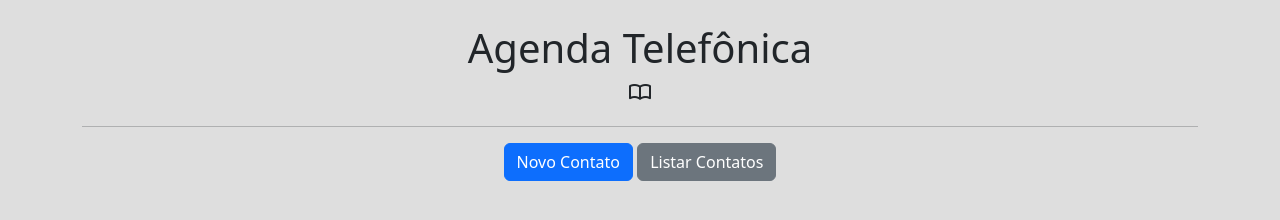
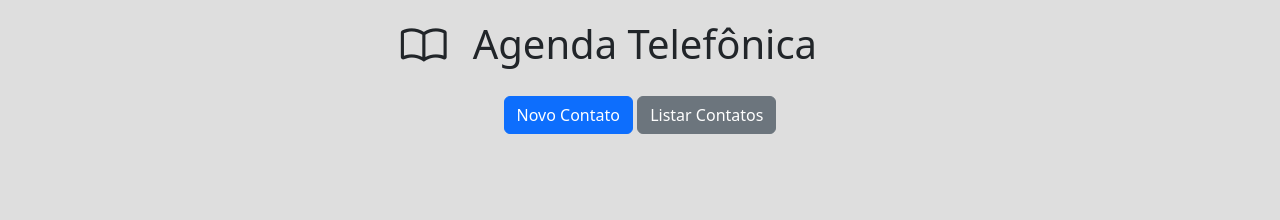
Before and after one commit to carloeira/listaTelefonica, a plain HTML site: page index.html in a window 1280 px wide. Drawn offline with nearby package versions, Linux system fonts and the light colour scheme.

Commit message:
Ajuste do header

```diff
--- a/index.html
+++ b/index.html
@@ -9,17 +9,24 @@
     <!-- CSS only -->
     <link href="https://cdn.jsdelivr.net/npm/bootstrap@5.2.1/dist/css/bootstrap.min.css" rel="stylesheet" integrity="sha384-iYQeCzEYFbKjA/T2uDLTpkwGzCiq6soy8tYaI1GyVh/UjpbCx/TYkiZhlZB6+fzT" crossorigin="anonymous">
 </head>
+<header style="padding: 20px">
+    <div class="container-fluid">
+        <div class="row">
+            <div class="col-4" style="text-align:end">
+                <span class="material-symbols-outlined md-48" style="font-size: 50px">
+                    import_contacts
+                </span>
+            </div>
+            <div class="col-5">
+              <h1>Agenda Telefônica</h1>
+          </div>
+        </div>
+    </header>
 <body class="container" style="background-color: #dedede;">
-    <header style="text-align: center;">
-        <br>
-        <h1>Agenda Telefônica</h1>
-        <span class="material-symbols-outlined">
-            import_contacts
-        </span>
-        <hr>
+    <div class="container text-center" style="padding-bottom: 35px">
         <button onclick="novo()" id="novoContato" class="btn btn-primary" type="button">Novo Contato</button>
         <button onclick="listar()" id="listarContato" class="btn btn-secondary" type="button">Listar Contatos</button>
-    </header>
+    </div>
     <table class="table" id="tabela" style="display: none">
         <thead id="tabelaDeContatos">
                 <tr>
```
Also changed, not shown: db.json (+13 -1 lines).
